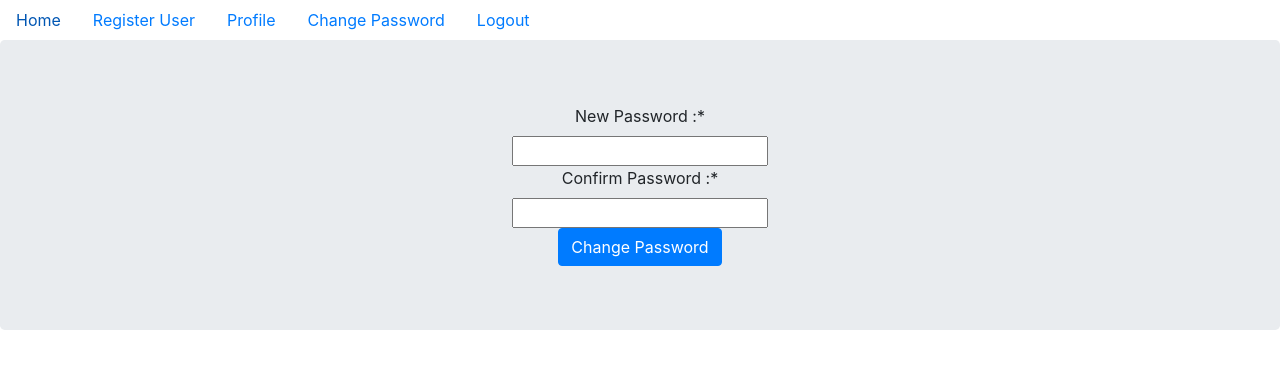
After one commit to SHAHANAZ75/login, a Django app: page /reset_password/ in a window 1280 px wide. The commit adds this page. Shown: the top 369 px of the page. Run offline with Django 3.2, Linux system fonts and the light colour scheme; a user stored in the database is signed in; some libraries are stand-ins or nearby versions.

Commit message:
second commit

```diff
--- a/myapp/forms.py
+++ b/myapp/forms.py
@@ -1,8 +1,19 @@
 from django import forms
 from django.contrib.auth.models import User
-
+from django.core.exceptions import ValidationError
 class RegistrationForm(forms.ModelForm):
     password=forms.CharField(max_length=100,required=True,widget=forms.PasswordInput)
     class Meta:
         model=User
         fields=('username','password','email')
+
+
+class PasswordResetForm(forms.Form):
+    password=forms.CharField(max_length=100,required=True,label="New Password :",widget=forms.PasswordInput)
+    confirm=forms.CharField(max_length=100,required=True,label=" Confirm Password :",widget=forms.PasswordInput)
+
+    def clean(self):
+        cleaned_data=super().clean()
+        if cleaned_data.get('password')!=cleaned_data.get('confirm'):
+            raise ValidationError("Passwords Not Matched")
+        return cleaned_data
--- a/myapp/urls.py
+++ b/myapp/urls.py
@@ -4,7 +4,9 @@ app_name="myapp"
 urlpatterns = [
     path('',views.home,name="home"),
     path('register/',views.register,name="register"),
-    path('login/',views.user_login,name='user_login'),
+    path('login/',views.user_login,name='login'),
     path('logout/',views.user_logout,name='user_logout'),
+    path('profile/',views.profile,name="profile"),
+    path('reset_password/',views.reset_password,name="reset_password"),
 
 ]
--- a/myapp/views.py
+++ b/myapp/views.py
@@ -1,12 +1,11 @@
 from django.shortcuts import render,redirect
-from myapp.forms import RegistrationForm
+from myapp.forms import RegistrationForm,PasswordResetForm
 from django.contrib.auth.models import User
 # Create your views here.
 def home(request):
     return render(request,"myapp/home.html")
 
 def register(request):
-
     if request.method=='POST':
         form=RegistrationForm(request.POST)
         if form.is_valid():
@@ -17,6 +16,7 @@ def register(request):
             return render(request,"myapp/register.html",{'form':form})
     form=RegistrationForm()
     return render(request,"myapp/register.html",{'form':form})
+
 from django.contrib.auth import login,authenticate,logout
 from django.contrib.auth.decorators import login_required
 def user_login(request):
@@ -36,3 +36,20 @@ def user_login(request):
 def user_logout(request):
     logout(request)
     return redirect('myapp:home')
+
+@login_required(login_url='/login/')
+def profile(request):
+    return render(request,"myapp/profile.html")
+
+@login_required(login_url='/login/')
+def reset_password(request):
+    form=PasswordResetForm()
+    if request.method=="POST":
+        form=PasswordResetForm(request.POST)
+        if form.is_valid():
+            password=form.cleaned_data.get('password')
+            request.user.set_password(password)
+            request.user.save()
+        else:
+            return render(request,'myapp/forgot_passsword.html',{'form':form})
+    return render(request,'myapp/forgot_password.html',{'form':form})
--- /dev/null
+++ b/templates/myapp/forgot_password.html
@@ -0,0 +1,17 @@
+{% extends "base.html" %}
+{% load crispy_forms_tags %}
+{% block title %}
+  <title>Reset Password</title>
+{% endblock %}
+
+{% block content %}
+  <div class="jumbotron">
+<center>
+    <form method="POST">
+        {% csrf_token %}
+        {{form|crispy}}
+        <input type="submit" value="Change Password" class='btn btn-primary'>
+    </form>
+</center>
+  </div>
+{% endblock %}
--- a/templates/partials/_navbar.html
+++ b/templates/partials/_navbar.html
@@ -5,14 +5,19 @@
   <li class="nav-item">
     <a class="nav-link" href="{% url 'myapp:register' %}">Register User</a>
   </li>
+  {% if user.is_authenticated %}
   <li class="nav-item">
-      {% if user.is_authenticated %}
+    <a class="nav-link" href="{% url 'myapp:profile' %}">Profile</a>
+  </li>
+  <li class="nav-item">
+    <a class="nav-link" href="{% url 'myapp:reset_password' %}">Change Password</a>
+  </li>
+  <li class="nav-item">
     <a class="nav-link" href="{% url 'myapp:user_logout' %}">Logout</a>
+  </li>
   {% else %}
-      <a class="nav-link" href="{% url 'myapp:user_login' %}">Login</a>
+  <li class="nav-item">
+  <a class="nav-link" href="{% url 'myapp:login' %}">Login</a>
+  </li>
   {% endif %}
-
-
-    </li>
-
 </ul>
```
Also changed, not shown: templates/myapp/profile.html (added, +15 -0 lines), db.sqlite3. Lines whose indentation alone changed are shown as unchanged.
